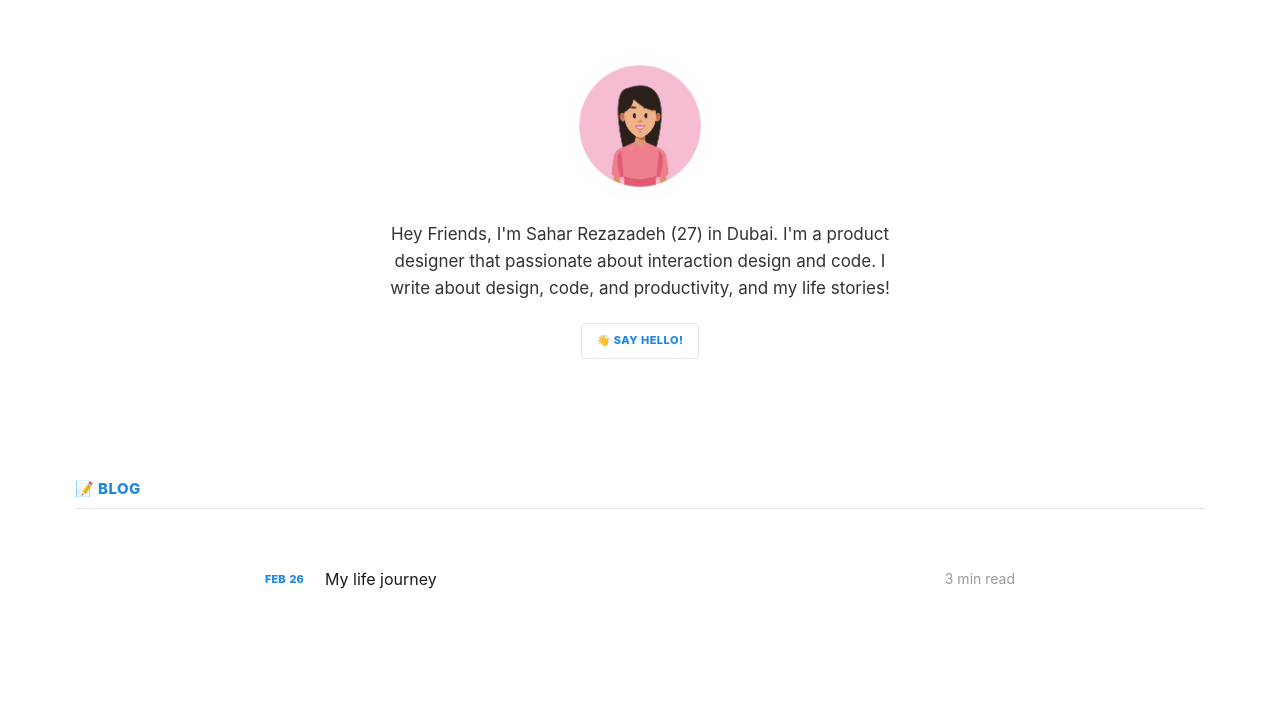
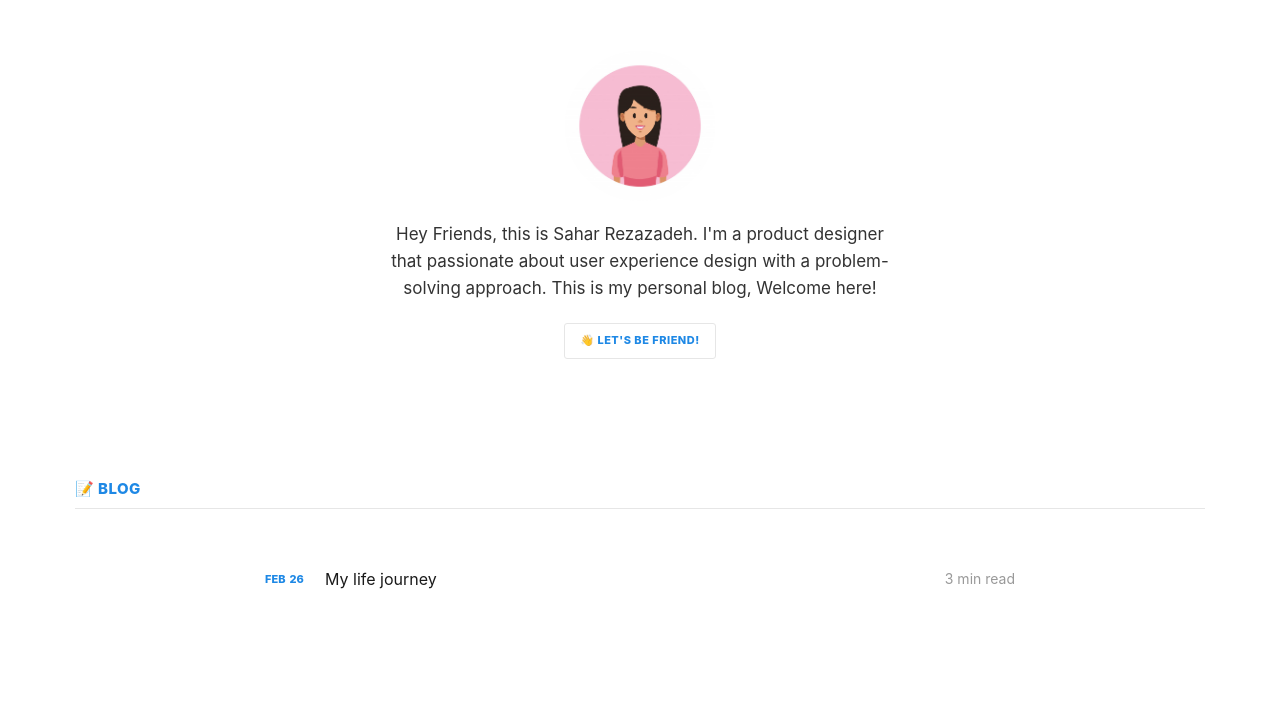
Before and after one commit to saharrrzz/Homepage, a plain HTML site: page index.html in a window 1280 px wide. Shown: the part 74-796 px from the top of the page. Drawn offline with nearby package versions, Linux system fonts and the light colour scheme; a web font is replaced by a local one.

Commit message:
chore: updating intro and favicon

```diff
--- a/index.html
+++ b/index.html
@@ -29,7 +29,7 @@
     </script>
 
     <meta name="description" content="Hi, I am Sahar Rezazadeh a product designer. This is a page to share my life" />
-    <link rel="icon" href="/favicon.png" type="image/png" />
+    <link rel="icon" href="favicon.png" type="image/png" />
     <link rel="canonical" href="#" />
     <meta name="referrer" content="no-referrer-when-downgrade" />
 
@@ -280,10 +280,10 @@
                 <img class="cover-icon-image" src="Cover.jpeg" style=" border-radius: 50%; " alt="Sahar Rezazadeh">
             </div>
 
-            <div class="cover-description">Hey Friends, I&#x27;m Sahar Rezazadeh (27) in Dubai. I&#x27;m a product designer that passionate about interaction design and code. I write about design, code, and productivity, and my life stories!</div>
+            <div class="cover-description">Hey Friends, this is Sahar Rezazadeh. I&#x27;m a product designer that passionate about user experience design with a problem-solving approach. This is my personal blog, Welcome here!</div>
 
             <div class="cover-cta">
-                <a class="button" href="mailto:saharrezazadeh96@gmail.com?subject=Let's talk about my project!&body=Hello Sahar, I want to...">👋 Say Hello! </a>
+                <a class="button" href="mailto:saharrezazadeh96@gmail.com?subject=Let's talk about my project!&body=Hello Sahar, I want to...">👋 let's be friend! </a>
             </div>
     </div>
 </div>
```
Also changed, not shown: favicon.png (added).
